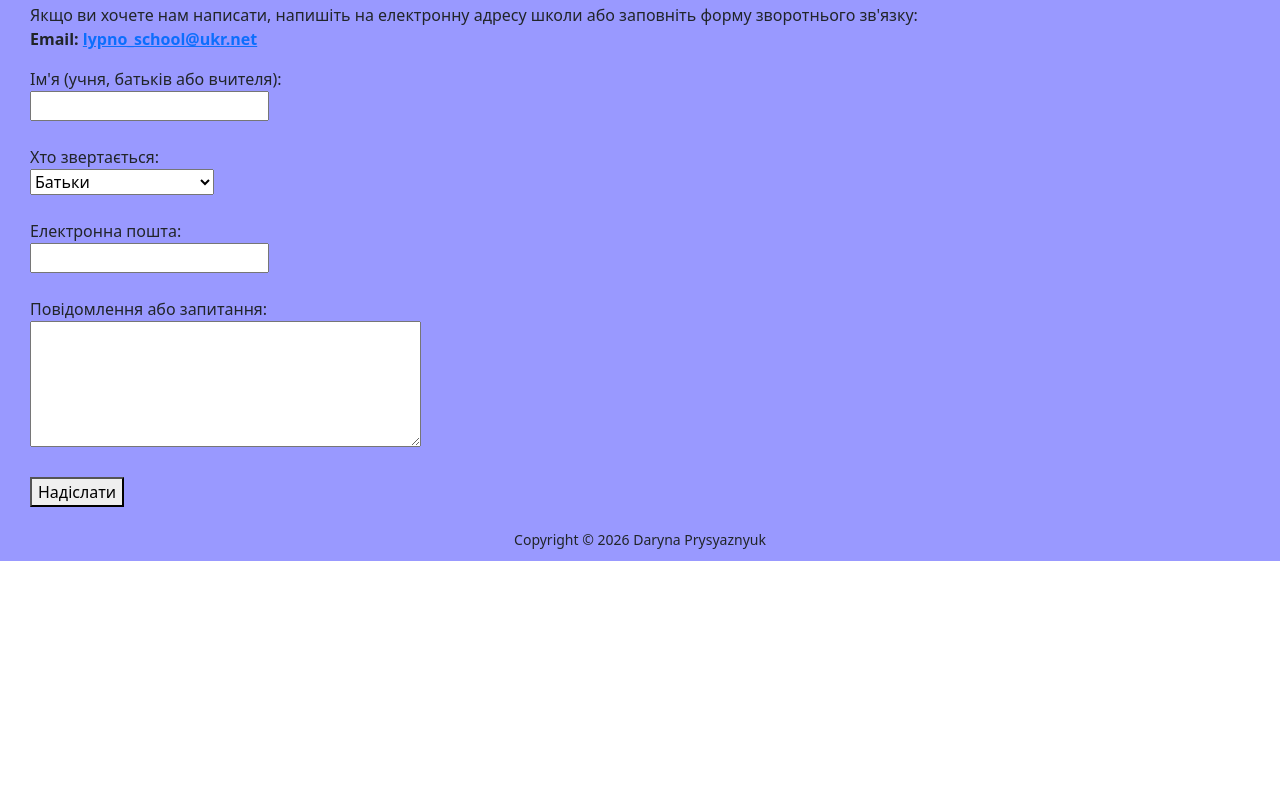
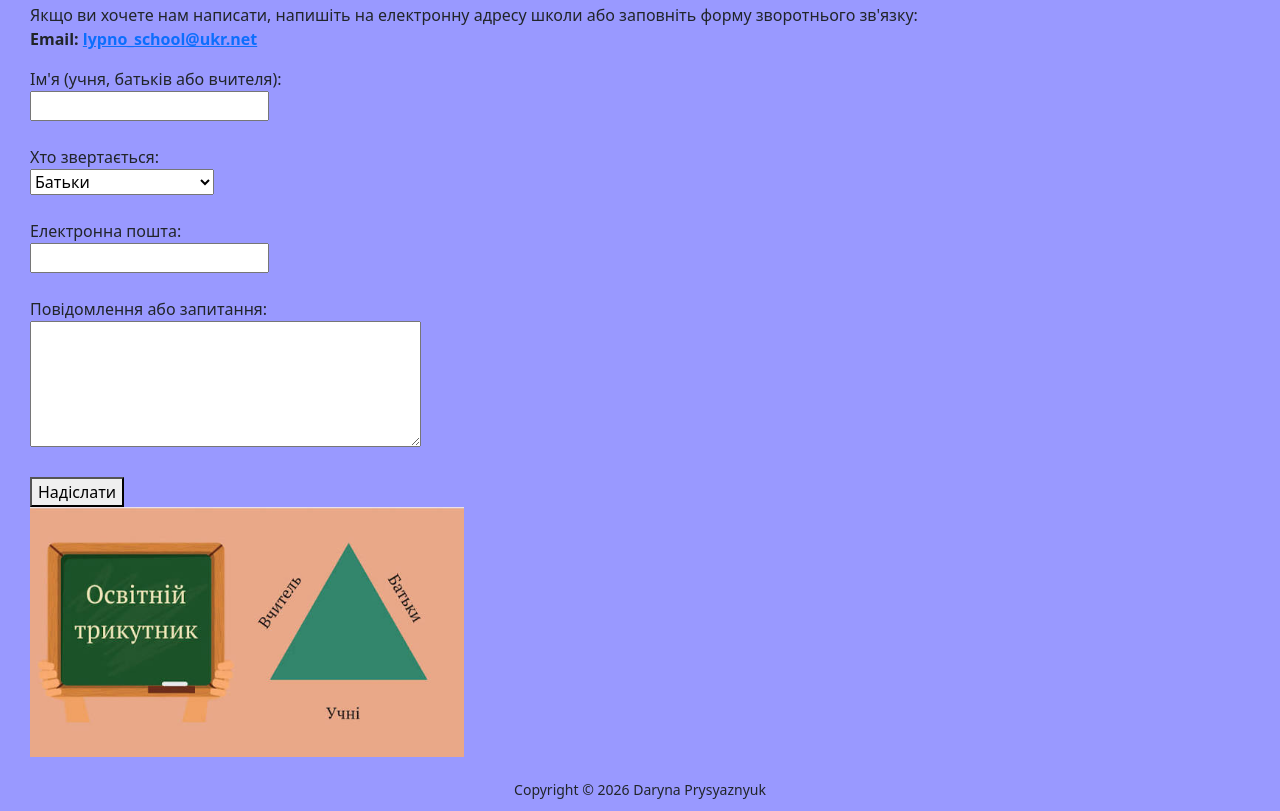
Before and after one commit to InnaDubyna/lypnoschool, a plain HTML site: page contact.html in a window 1280 px wide. Shown: the part 943-1754 px from the top of the page. Before the commit the page ends 1504 px from the top, so only its background shows below. Drawn offline with nearby package versions, Linux system fonts and the light colour scheme; a web font is replaced by a local one.

Commit message:
contact.html

```diff
--- a/contact.html
+++ b/contact.html
@@ -119,6 +119,9 @@ document.getElementById("contactForm").addEventListener("submit", function(event
 
 
 
+ <img height="250" src="bdu.jpg" alt="Card image cap">
+
+
 
           </p>
         </div>
```
